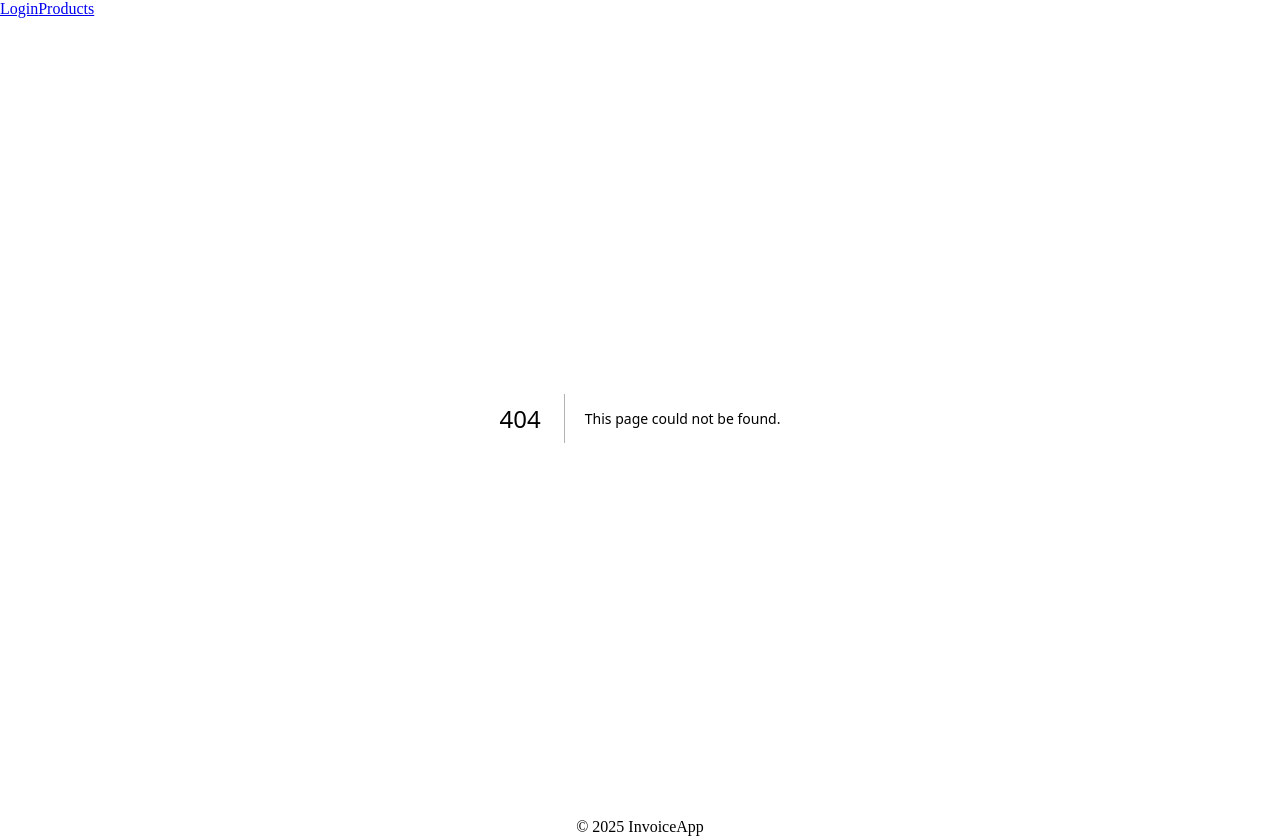
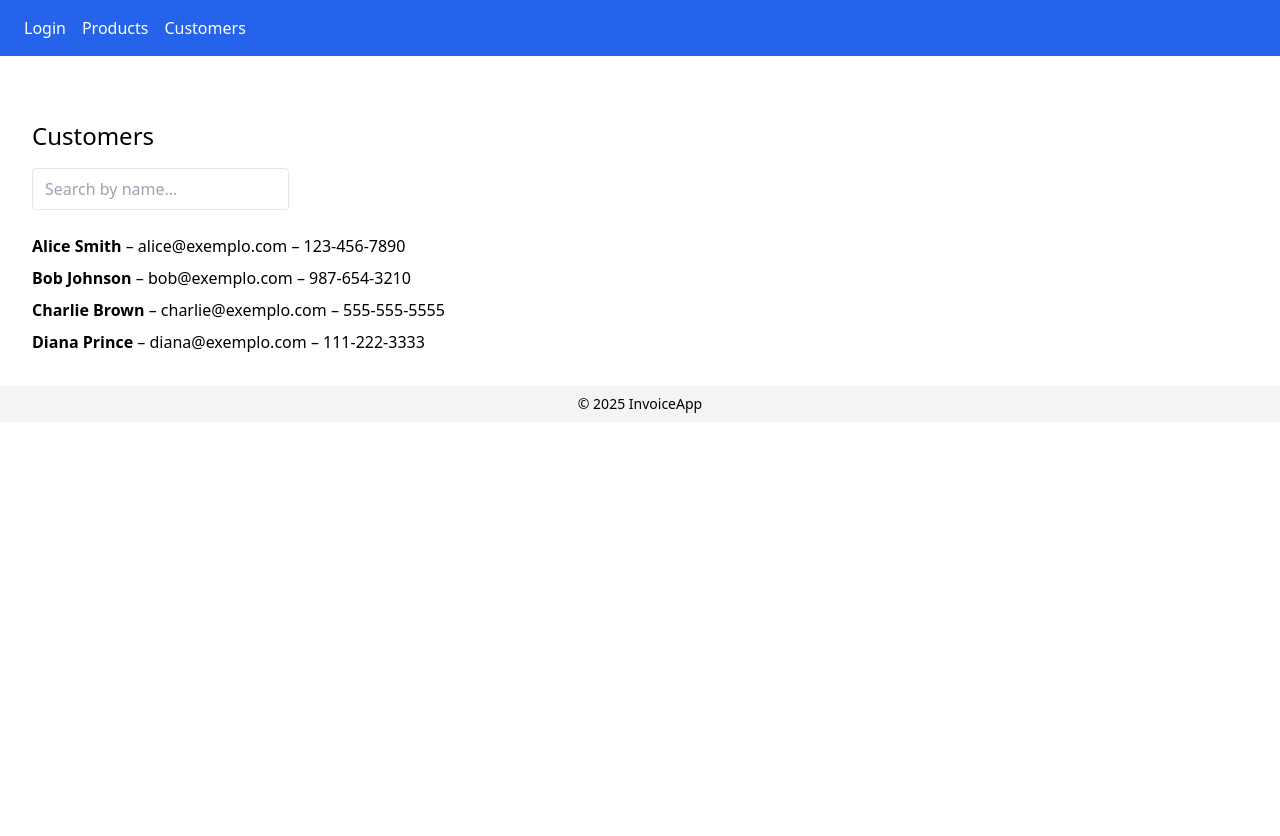
Before and after one commit to andredosreis/wdd430-group-project-01, a Next.js app in the folder project-group/: page /customers in a window 1280 px wide. Before the commit this address had no page. After the commit the page ends 800 px from the top, so only its background shows below. Built offline with nearby package versions, Linux system fonts and the light colour scheme.

Commit message:
created the custumers

```diff
--- a/project-group/package.json
+++ b/project-group/package.json
@@ -15,7 +15,6 @@
   },
   "devDependencies": {
     "@eslint/eslintrc": "^3",
-    "@tailwindcss/postcss": "^4.1.11",
     "@types/node": "^20",
     "@types/react": "^19",
     "@types/react-dom": "^19",
@@ -23,7 +22,7 @@
     "eslint": "^9",
     "eslint-config-next": "15.4.1",
     "postcss": "^8.5.6",
-    "tailwindcss": "^4",
+    "tailwindcss": "^3.4.17",
     "typescript": "^5"
   }
 }
--- a/project-group/postcss.config.js
+++ b/project-group/postcss.config.js
@@ -1,7 +1,6 @@
-// postcss.config.js
 module.exports = {
   plugins: {
-    "@tailwindcss/postcss": {},  // <— usa o pacote @tailwindcss/postcss
+    tailwindcss: {},
     autoprefixer: {},
   },
-};
+}
--- a/project-group/src/app/components/NavBar.tsx
+++ b/project-group/src/app/components/NavBar.tsx
@@ -24,10 +24,10 @@ export function NavBar() {
       aria-label="Main navigation"
     >
 
-      <div className="flex space-x-7">
+      <div className=" flex space-x-4">
         <Link
           href="/login"
-          className="hover:underline transition-colors "
+          className="hover:underline transition-colors"
         >
           Login
         </Link>
@@ -37,6 +37,12 @@ export function NavBar() {
         >
           Products
         </Link>
+        <Link
+          href="/customers"
+          className="hover:underline transition-colors"
+        >
+          Customers
+        </Link>
       </div>
     </nav>
   );
--- /dev/null
+++ b/project-group/src/app/customers/page.tsx
@@ -0,0 +1,49 @@
+"use client";
+
+import { useState } from "react";
+import Link from "next/link";
+
+// src/app/products/page.tsx
+
+type Customer = {
+  id: string;
+  name: string;
+  email: string;
+  phone: string;
+};
+
+const mockCustomers: Customer[]= [
+    { id: "c1", name: "Alice Smith", email: "alice@exemplo.com", phone: "123-456-7890" },
+    { id: "c2", name: "Bob Johnson", email: "bob@exemplo.com", phone: "987-654-3210" },
+    { id: "c3", name: "Charlie Brown", email: "charlie@exemplo.com", phone: "555-555-5555" },
+    { id: "c4", name: "Diana Prince", email: "diana@exemplo.com", phone: "111-222-3333" }
+];
+
+export default function CustomerPage() {
+    const [search, setSearch] = useState("");
+
+    const filtered = mockCustomers.filter( cu =>
+        cu.name.toLowerCase().includes(search.toLowerCase())
+    );
+    return (
+        <main className="p-8">
+      <h1 className="text-2xl mb-4">Customers</h1>
+
+      <input
+        type="text"
+        placeholder="Search by name…"
+        value={search}
+        onChange={e => setSearch(e.target.value)}
+        className="border px-3 py-2 mb-6 rounded"
+      />
+
+      <ul className="space-y-2">
+        {filtered.map(cu => (
+          <li key={cu.id}>
+            <strong>{cu.name}</strong> – {cu.email} – {cu.phone}
+          </li>
+        ))}
+      </ul>
+    </main>
+  );
+}
--- a/project-group/src/app/globals.css
+++ b/project-group/src/app/globals.css
@@ -4,12 +4,3 @@
 @tailwind base;
 @tailwind components;
 @tailwind utilities;
-
-*,
-*::before,
-*::after {
-  box-sizing: border-box;
-}
-body {
-  margin: 0;
-}
--- a/project-group/src/app/layout.tsx
+++ b/project-group/src/app/layout.tsx
@@ -4,6 +4,7 @@ import { Geist as Geist_Sans, Geist_Mono } from "next/font/google";
 import "./globals.css";
 import { NavBar } from "./components/NavBar";
 import { Footer } from "./components/Footer";
+
 
 const geistSans = Geist_Sans({
   variable: "--font-geist-sans",
--- a/project-group/src/app/page.tsx
+++ b/project-group/src/app/page.tsx
@@ -7,15 +7,15 @@ import React from "react";
 export default function Home() {
   return (
     <main className="min-h-screen flex flex-col items-center justify-center px-4">
-      <h1 className="text-4xl font-bold mb-4">Welcome to InvoiceApp</h1>
+      <h1 className="text-4xl font-bold mb-4">Welcome to hu</h1>
       <p className="text-lg mb-8">
           Manage your invoices simply and quickly.
       </p>
       <Link
-        href="/invoices"
-        className="px-6 py-3 border border-blue-600 rounded-lg hover:bg-blue-600 hover:text-white transition"
+        href="/customers"
+        className="px-6 py-3 rounded-lg hover:bg-blue-600 hover:text-white transition"
       >
-        See all Invoices
+        See all Custumers
       </Link>
     </main>
   );
--- a/project-group/tailwind.config.js
+++ b/project-group/tailwind.config.js
@@ -1,6 +1,9 @@
-// tailwind.config.js
+
 module.exports = {
-  content: ["./src/**/*.{js,ts,jsx,tsx}"],
-  theme: { extend: {} },
+  content: [ "./src/app/**/*.{js,ts,jsx,tsx}",
+      "./src/components/**/*.{js,ts,jsx,tsx}",],
+  theme: {
+    extend: {},
+  },
   plugins: [],
-};
+}
```
Also changed, not shown: 2 other files (tests, documents, lock files or other folders).
